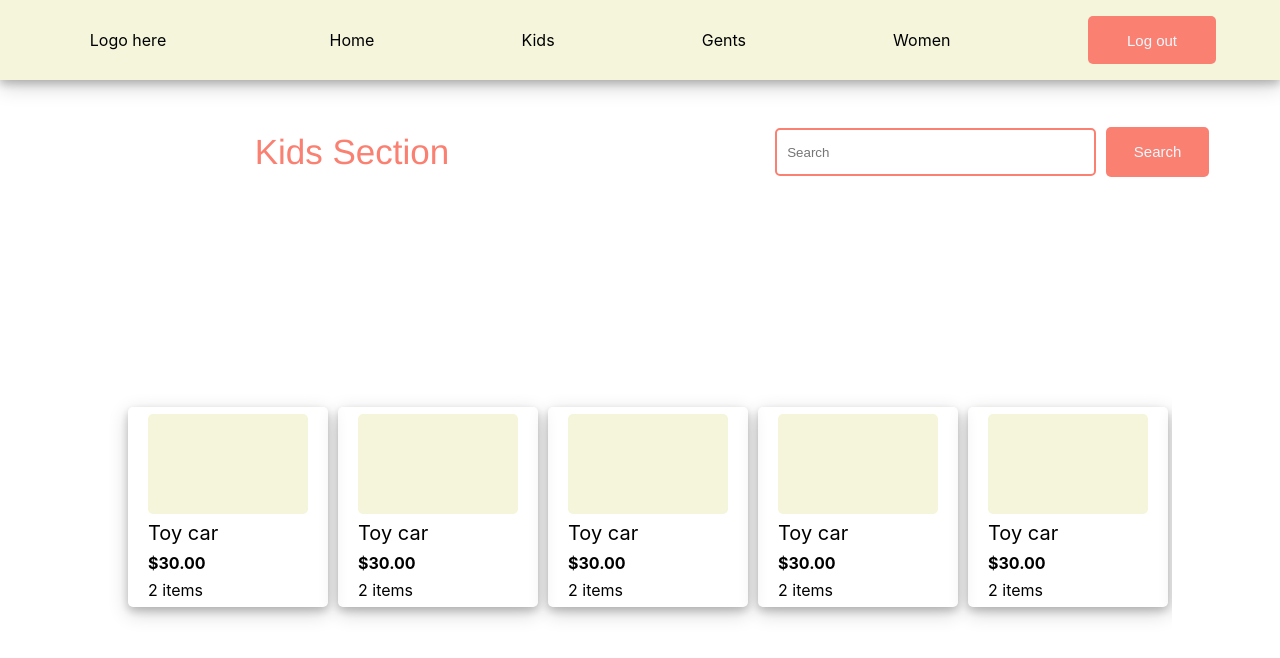
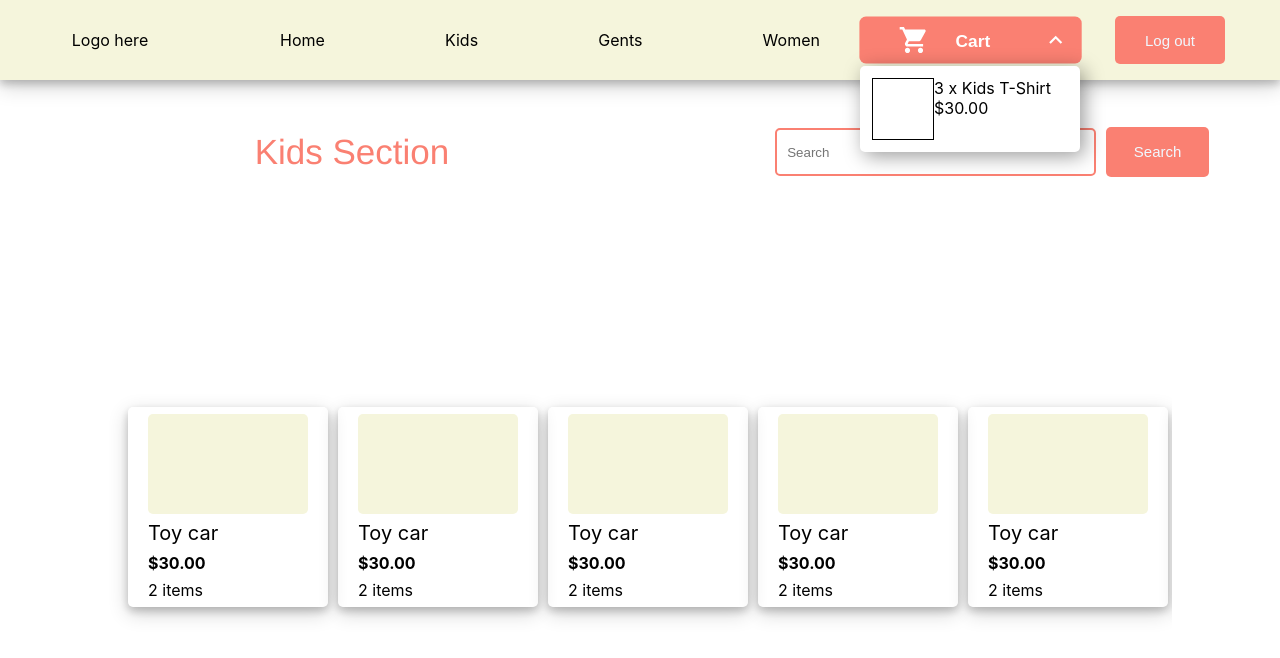
Before and after one commit to lilRaptor99/buy-lk, a React (Create React App) app in the folder frontend/: page / in a window 1280 px wide. Shown: the top 658 px of the page. Built offline with nearby package versions, Linux system fonts and the light colour scheme.

Commit message:
Add cart button

```diff
--- a/frontend/package.json
+++ b/frontend/package.json
@@ -3,7 +3,10 @@
   "version": "0.1.0",
   "private": true,
   "dependencies": {
+    "@emotion/react": "^11.10.4",
+    "@emotion/styled": "^11.10.4",
     "@material-ui/core": "^4.12.4",
+    "@mui/icons-material": "^5.10.3",
     "@mui/material": "^5.0.6",
     "@testing-library/jest-dom": "^5.16.5",
     "@testing-library/react": "^13.4.0",
--- a/frontend/src/KidSection.js
+++ b/frontend/src/KidSection.js
@@ -3,6 +3,7 @@ import "./KidSection.css";
 import List from "@material-ui/core/List";
 import ListItem from "@material-ui/core/ListItem";
 import ListItemText from "@material-ui/core/ListItemText";
+import ShoppingCart from "./components/ShoppingCart";
 
 export default function KidSection() {
   return (
@@ -22,6 +23,9 @@ export default function KidSection() {
           <div className="unselected" id="women">
             Women
           </div>
+        </div>
+        <div>
+          <ShoppingCart cartItems={null} />
         </div>
         <div className="logout">
           <button className="logoutbtn">
--- /dev/null
+++ b/frontend/src/components/ShoppingCart.css
@@ -0,0 +1,51 @@
+.cart-button-wrapper {
+  width: 180px;
+  display: flex;
+  justify-content: center;
+  align-items: center;
+  background: salmon;
+}
+
+.cart-button {
+  display: flex;
+  justify-content: flex-start;
+  align-items: center;
+  border: none;
+  background: inherit;
+  transform: scale(1.3);
+  cursor: pointer;
+  color: white;
+  border-radius: 5px;
+  padding-left: 30px;
+  padding-right: 10px;
+  padding-top: 6px;
+  padding-bottom: 6px;
+}
+.cart-button:hover {
+  filter: brightness(1.1);
+  transition: 0.3s;
+}
+
+.cart-list-wrapper {
+  border-radius: 5px;
+  box-sizing: border-box;
+  position: absolute;
+  width: calc(100% + 40px);
+  top: calc(100% + 8px);
+  left: -20px;
+  flex-direction: column;
+  background: white;
+  padding: 12px;
+  box-shadow: 4px 4px 20px rgba(0, 0, 0, 0.4);
+}
+
+.cart-list-item {
+  width: max-content;
+  display: flex;
+}
+
+.cart-list-item-image {
+  height: 60px;
+  width: 60px;
+  border: 1px solid black;
+}
--- /dev/null
+++ b/frontend/src/components/ShoppingCart.js
@@ -0,0 +1,45 @@
+import ShoppingCartIcon from "@mui/icons-material/ShoppingCart";
+import KeyboardArrowDownIcon from "@mui/icons-material/KeyboardArrowDown";
+import KeyboardArrowUpIcon from "@mui/icons-material/KeyboardArrowUp";
+import React, { useState } from "react";
+import "./ShoppingCart.css";
+
+export default function ShoppingCart({ cartItems }) {
+  const [isOpen, setIsOpen] = useState(true);
+
+  return (
+    <div style={{ position: "relative" }}>
+      <div className="cart-button-wrapper">
+        <button className="cart-button" onClick={() => setIsOpen(!isOpen)}>
+          <ShoppingCartIcon scale={100} style={{ marginRight: "20px" }} />
+          <h4>Cart</h4>
+          {!isOpen ? (
+            <KeyboardArrowDownIcon
+              scale={30}
+              style={{ marginLeft: "40px", fontSize: "20px" }}
+            />
+          ) : (
+            <KeyboardArrowUpIcon
+              scale={30}
+              style={{ marginLeft: "40px", fontSize: "20px" }}
+            />
+          )}
+        </button>
+      </div>
+      <div
+        className="cart-list-wrapper"
+        style={{ display: isOpen ? "flex" : "none" }}
+      >
+        <div className="cart-list-item">
+          <div className="cart-list-item-image"></div>
+          <div className="cart-list-item-data">
+            <p className="">
+              <span>3 x </span> Kids T-Shirt
+            </p>
+            <p className="cart-list-item-price">$30.00</p>
+          </div>
+        </div>
+      </div>
+    </div>
+  );
+}
```
Also changed, not shown: 1 other file (tests, documents, lock files or other folders).
